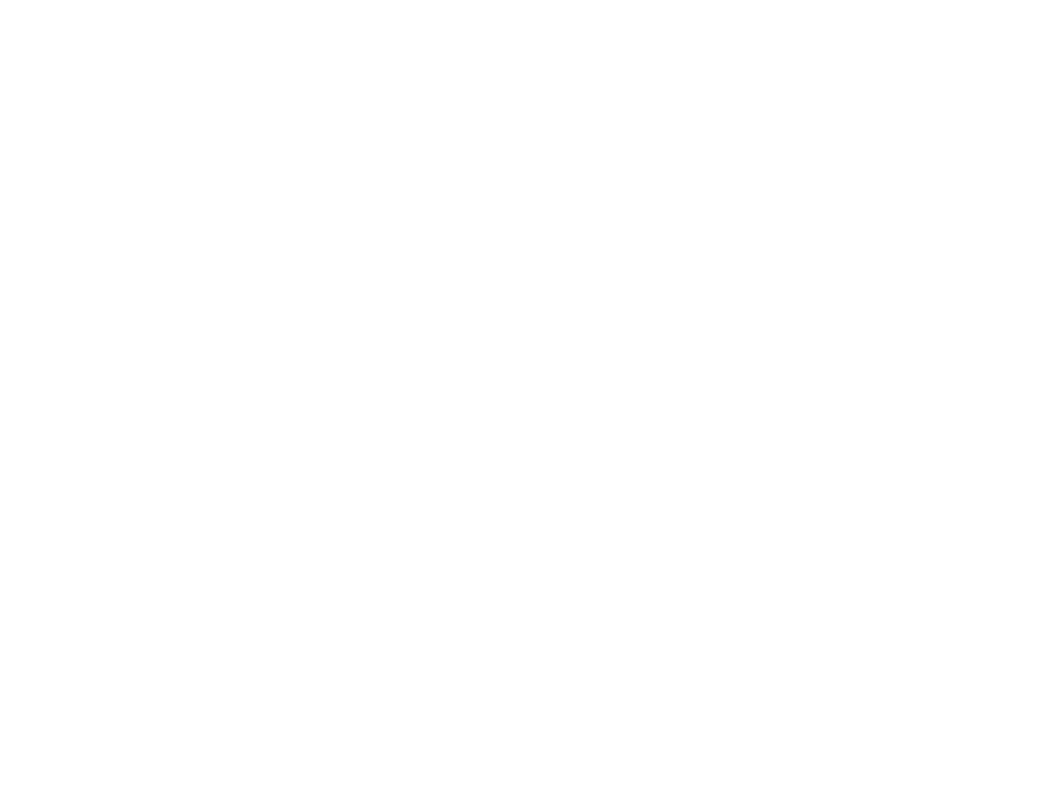
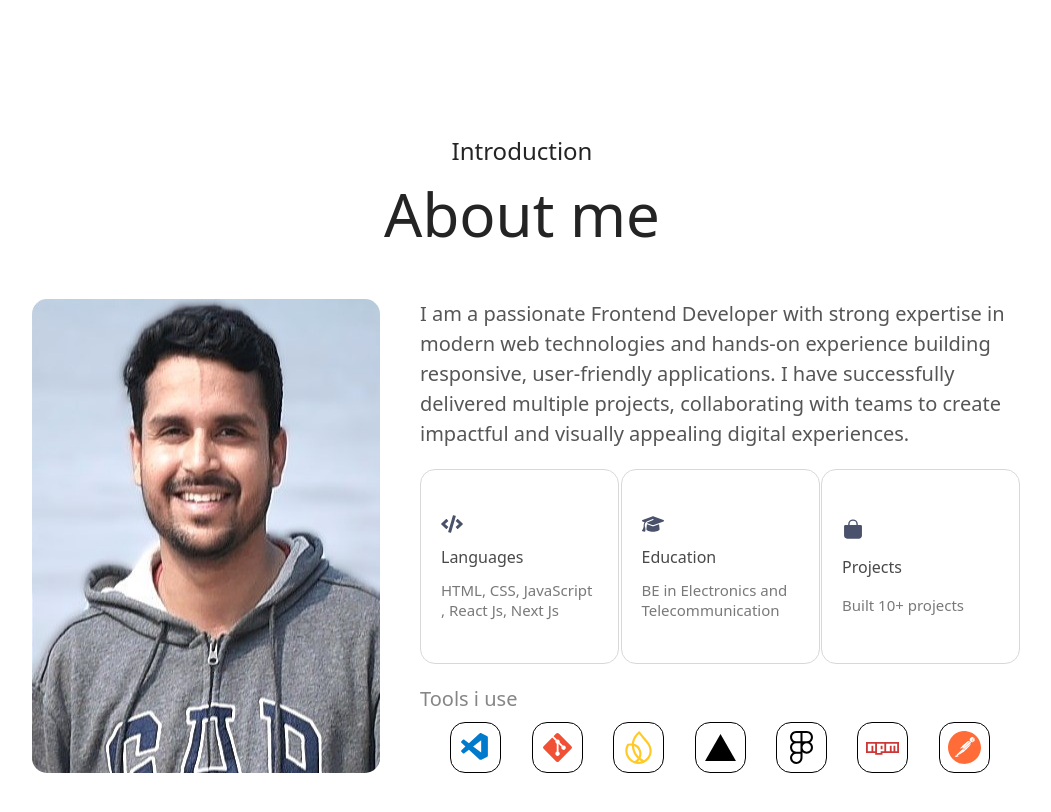
Before and after one commit to Tiwari0808/portfolio_nextjs, a Next.js app: page / in a window 1280 px wide. Shown: the part 640-1452 px from the top of the page, without its empty margins (118-1169 px from the left). Before the commit the page ends 800 px from the top, so only its background shows below. Built offline with nearby package versions, Linux system fonts and the light colour scheme.

Commit message:
finished about page

```diff
--- /dev/null
+++ b/app/component/About.jsx
@@ -0,0 +1,86 @@
+import { assets } from "@/assets/assets";
+import Image from "next/image";
+import React from "react";
+import { FaCode } from "react-icons/fa";
+import { VscVscode } from "react-icons/vsc";
+import { FaGitAlt } from "react-icons/fa";
+import { SiFirebase, SiPostman } from "react-icons/si";
+import { IoBag, IoLogoVercel } from "react-icons/io5";
+import { FaFigma, FaGraduationCap, FaNpm } from "react-icons/fa6";
+
+
+
+
+const About = () => {
+    return (
+        <div className="p-[150px]">
+            <div className="text-center">
+                <p className="text-[24px] text-[#242424] ">Introduction</p>
+                <p className="text-[60px] font-normal text-[#242424]">About me</p>
+            </div>
+            <div className="flex  mt-10">
+                <Image
+                    alt="profile-image"
+                    height={538}
+                    width={400}
+                    src={assets.profile_large}
+                    className="rounded-[15px]"
+                />
+                <div className="ml-10 flex flex-col justify-between gap-5">
+                    <p className="w-[600px] text-[20px] leading-[30px] text-[#565656]">
+                        I am a passionate Frontend Developer with strong expertise in modern
+                        web technologies and hands-on experience building responsive,
+                        user-friendly applications. I have successfully delivered multiple
+                        projects, collaborating with teams to create impactful and visually
+                        appealing digital experiences.
+                    </p>
+                    <div className="flex justify-between">
+                        <div className="border-[1px] border-[#D8D8D8] w-[199px] h-[195px] px-5 py-8 rounded-[15px] flex flex-col justify-evenly">
+                            <FaCode className="text-[#49516B] w-[22px] h-[22px]" />
+                            <p className="text-[#494949] text[20px] font-medium">Languages</p>
+                            <p className="text-[#797979] leading-5 text-[15px]">HTML, CSS, JavaScript , React Js, Next Js</p>
+                        </div>
+                        <div className="border-[1px] border-[#D8D8D8] w-[199px] h-[195px] px-5 py-8 rounded-[15px] flex flex-col justify-evenly">
+                            <FaGraduationCap className="text-[#49516B] w-[22px] h-[22px]" />
+                            <p className="text-[#494949] text[20px] font-medium">Education</p>
+                            <p className="text-[#797979] leading-5 text-[15px]">BE in Electronics and Telecommunication</p>
+                        </div>
+                        <div className="border-[1px] border-[#D8D8D8] w-[199px] h-[195px] px-5 py-8 rounded-[15px] flex flex-col justify-evenly">
+                            <IoBag className="text-[#49516B] w-[22px] h-[22px]" />
+                            <p className="text-[#494949] text[20px] font-medium">Projects</p>
+                            <p className="text-[#797979] leading-5 text-[15px]">Built 10+ projects</p>
+                        </div>
+                    </div>
+                    <div className="flex flex-col gap-2">
+                        <p className="text-[#868686] text-[20px]">Tools i use</p>
+                        <div className="flex justify-evenly">
+                            <div className="border w-[75] h-[75] rounded-[15px] p-2">
+                              <VscVscode className="text-[#007ACC] w-[33px] h-[33px]" />
+                            </div>
+                            <div className="border w-[75] h-[75] rounded-[15px] p-2">
+                              <FaGitAlt className="text-[#F05033] w-[33px] h-[33px]" />
+                            </div>
+                            <div className="border w-[75] h-[75] rounded-[15px] p-2">
+                              <SiFirebase className="text-[#FFCA28] w-[33px] h-[33px]" />
+                            </div>
+                            <div className="border w-[75] h-[75] rounded-[15px] p-2">
+                              <IoLogoVercel className="text-[#000000] w-[33px] h-[33px]" />
+                            </div>
+                            <div className="border w-[75] h-[75] rounded-[15px] p-2">
+                              <FaFigma className="text-[] w-[33px] h-[33px]" />
+                            </div>
+                            <div className="border w-[75] h-[75] rounded-[15px] p-2">
+                              <FaNpm className="text-[#CB3837] w-[33px] h-[33px]" />
+                            </div>
+                            <div className="border w-[75] h-[75] rounded-[15px] p-2">
+                              <SiPostman className="text-[#FF6C37] w-[33px] h-[33px]" />
+                            </div>
+                        </div>
+                    </div>
+                </div>
+            </div>
+        </div>
+    );
+};
+
+export default About;
--- a/app/page.js
+++ b/app/page.js
@@ -1,12 +1,14 @@
 import React from 'react'
 import Navbar from './component/Navbar'
 import Header from './component/Header'
+import About from './component/About'
 
 const page = () => {
   return (
     <div className='flex flex-col'>
     <Navbar/>
     <Header/>
+    <About/>
     </div>
   )
 }
--- a/assets/assets.js
+++ b/assets/assets.js
@@ -16,6 +16,7 @@
 import mail_icon from './mail_icon.png';
 import mail_icon_dark from './mail_icon_dark.png';
 import profile_img from './profile-img.png';
+import profile_large from './profile-large.jpg';
 import profile_pic from './portfolio_pic.jpg';
 import profile_circle from './portfolio-circle.png';
 import download_icon from './download-icon.png';
@@ -40,6 +41,7 @@
 
 export const assets = {
     user_image,
+    profile_large,
     profile_circle,
     profile_pic,
     code_icon,
```
Also changed, not shown: assets/profile-large.jpg (added).
